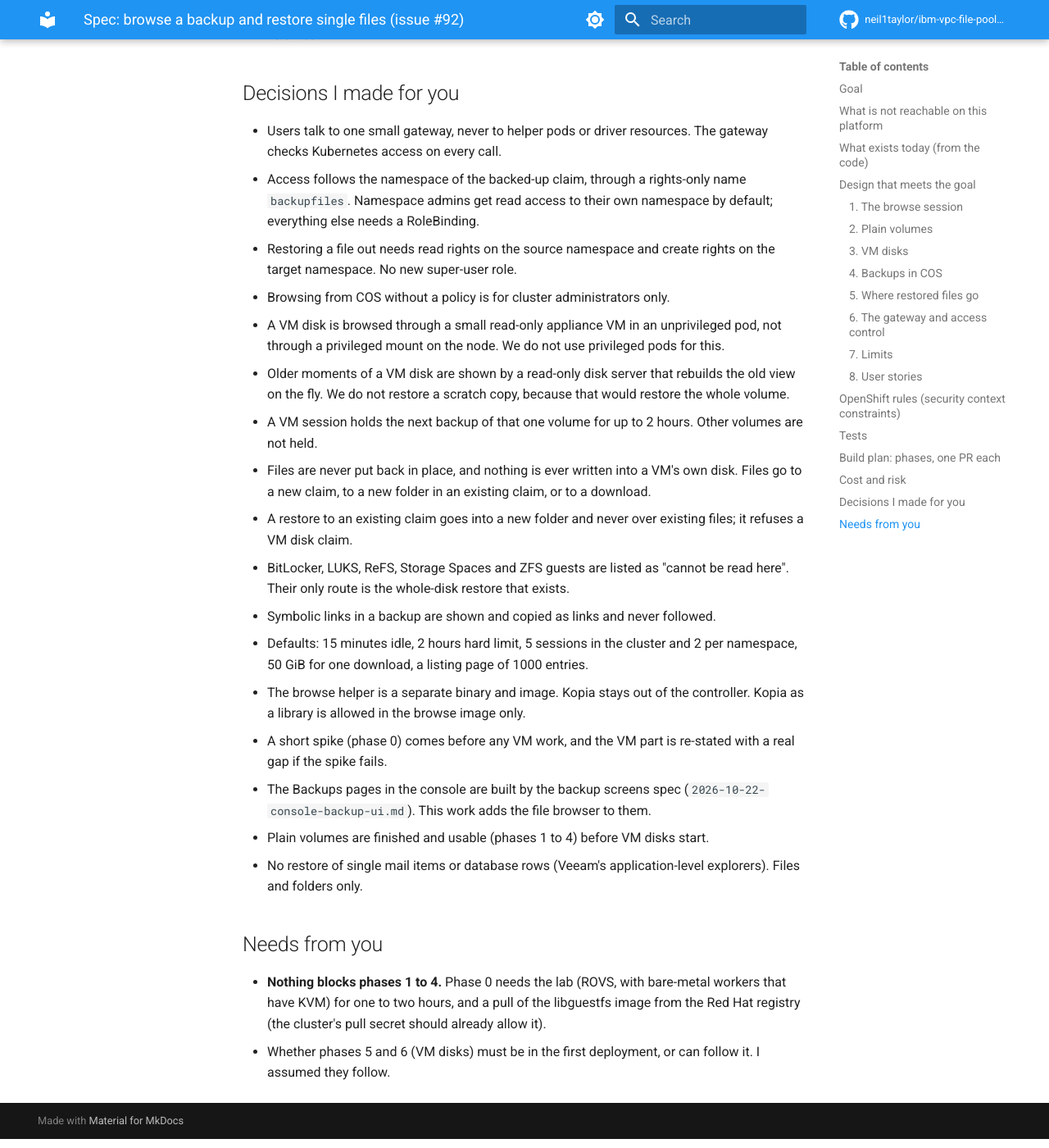
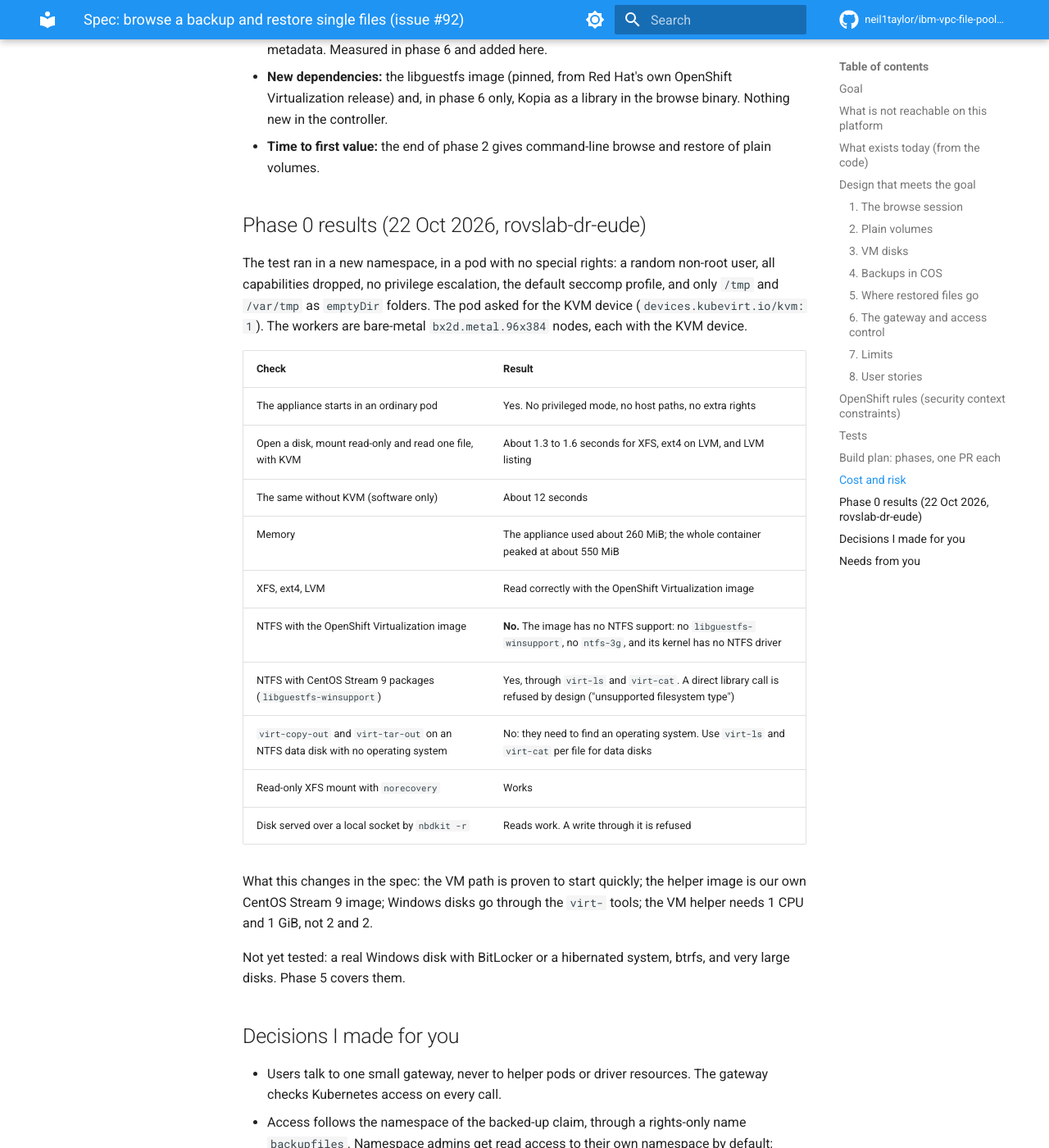
Before and after one commit to neil1taylor/ibm-vpc-file-pool-csi, an MkDocs documentation site: the page built from docs/specs/2026-10-22-backup-file-restore.md, in a window 1280 px wide and 1400 px high, scrolled down 12486 px. Shown: the whole window at 82% size. Built offline with MkDocs 1.6.1 and Material for MkDocs 9.7.7, drawn with Linux system fonts in a browser that asks for light colours; comment, search, counter and statistics services are not loaded; some of the changed text lies outside the part shown.

Commit message:
Spec: phase 0 lab results for single-file restore (#92)

```diff
--- a/docs/specs/2026-10-22-backup-file-restore.md
+++ b/docs/specs/2026-10-22-backup-file-restore.md
@@ -20,7 +20,7 @@ Said first, so there is no surprise later. Size of each gap:
 | Part of the Veeam experience | Can we meet it? | Gap |
 |---|---|---|
 | Plain volumes, local and COS | Yes, fully | None |
-| VM guest: ext4, XFS, btrfs, NTFS, LVM | Yes, in a helper pod with no special rights, by running a tiny read-only appliance VM (see "VM disks"). Needs a proof on the lab first (Phase 0) | Start takes about 1 to 3 minutes with KVM, longer without it (to be measured) |
+| VM guest: ext4, XFS, btrfs, NTFS, LVM | Yes, in a helper pod with no special rights, by running a tiny read-only appliance VM (see "VM disks"). Proven on the lab on 22 Oct 2026 (see "Phase 0 results") | A disk opens and a file reads in about 1.5 seconds with KVM, and about 12 seconds without it |
 | Older moments of a VM disk, instantly | Yes, with a small read-only disk server that rebuilds the old view on the fly | New code, the riskiest part of this spec |
 | VM guest file systems that need a key: BitLocker, LUKS | **No.** Without the guest's key nobody can read them, Veeam included | You can only restore the whole disk (works today) |
 | VM guest: ReFS, Storage Spaces, ZFS | **No.** Linux has no safe reader for them | Same: whole disk only. Veeam reads ReFS through a Windows helper. We have none |
@@ -67,7 +67,7 @@ The helper reads the latest copy at `.../pvcs/<volume>` or a moment folder under
 
 A backup of a VM disk is one raw disk. The file systems are inside it, so something must understand partitions, LVM and the guest's file systems, without starting the VM and without root on the node.
 
-**Recommended: a small read-only appliance VM inside the helper pod (libguestfs).** libguestfs is the library that KubeVirt's own `virtctl guestfs` and Red Hat's VM migration tool use. It starts a tiny VM with its own Linux kernel, attaches the disk read-only, and that kernel reads XFS, ext4, btrfs, NTFS (read-only) and LVM. The pod needs **no extra rights**: no privileged mode, no loop devices, no `CAP_SYS_ADMIN`, no FUSE, no host paths. It runs as root only inside its own pod, like today's Jobs, and works under the OpenShift rules if the driver namespace has them (see "OpenShift rules"). With the KVM device (`devices.kubevirt.io/kvm`, the device KubeVirt already uses) the appliance is fast. Without KVM (a ROKS cluster with virtual workers) it works with software emulation, slower. Both are tested in Phase 0.
+**Recommended: a small read-only appliance VM inside the helper pod (libguestfs).** libguestfs is the library that KubeVirt's own `virtctl guestfs` and Red Hat's VM migration tool use. It starts a tiny VM with its own Linux kernel, attaches the disk read-only, and that kernel reads XFS, ext4, btrfs, NTFS (read-only) and LVM. The pod needs **no extra rights**: no privileged mode, no loop devices, no `CAP_SYS_ADMIN`, no FUSE, no host paths. It runs as root only inside its own pod, like today's Jobs, and works under the OpenShift rules if the driver namespace has them (see "OpenShift rules"). With the KVM device (`devices.kubevirt.io/kvm`, the device KubeVirt already uses) the appliance is fast. Without KVM (a ROKS cluster with virtual workers) it works with software emulation, slower. Both were tested in Phase 0 (see "Phase 0 results").
 
 How it is wired:
 1. **A disk server (new code).** The pod starts a read-only disk server in Go that shows the VM disk to the appliance as a network block device on a local socket. For the latest moment it reads `disk.img`. For an older moment it reads `disk.img` and the undo files newer than that moment, newest first, and returns the old contents of each changed block. This is the same rule as `Rewind`, but without writing a copy. No scratch space and no wait, however big the disk is. The server only answers reads; its export is marked read-only.
@@ -81,7 +81,7 @@ Why not the cheaper routes:
 
 **Safety of reading a guest file system.** The disk is read-only at four layers: the NFS mount, the disk server, the appliance's drive flag, and the mount flag. The appliance is thrown away when the session ends. A broken or hostile file system can crash the appliance, not the node. The appliance has no network.
 
-**Dirty file systems.** A backup of a running VM is a crash copy unless the freeze worked (the status says which: `FileSystemConsistent` or crash-consistent). A read-only mount of a crash copy may not be allowed to replay the journal. The helper then mounts with the "do not replay" option (`norecovery` for XFS, `noload` for ext4). The page shows a notice: "this copy was taken while the VM was running; the newest changes may be missing." Phase 0 checks what libguestfs does by itself.
+**Dirty file systems.** A backup of a running VM is a crash copy unless the freeze worked (the status says which: `FileSystemConsistent` or crash-consistent). A read-only mount of a crash copy may not be allowed to replay the journal. The helper then mounts with the "do not replay" option (`norecovery` for XFS, `noload` for ext4). The page shows a notice: "this copy was taken while the VM was running; the newest changes may be missing." Phase 0 showed that a read-only XFS mount with `norecovery` works in the appliance.
 
 **Not read: encrypted and unusual file systems.** If the helper finds BitLocker, LUKS, ReFS, Storage Spaces or ZFS it lists the volume as "cannot be read here" with the reason. Nothing is skipped silently.
 
@@ -135,8 +135,8 @@ A person in namespace B who wants a file from the backup of namespace A, to put
 | Folder listing page | 1000 entries | Large folders stay fast |
 | Session idle time | 15 min | Frees the pod and the lease |
 | Session hard limit | 2 hours | Stops a forgotten session from holding backups |
-| Open sessions | 5 in the cluster, 2 per namespace | Each VM session needs about 1.5 GiB memory |
-| Helper pod | plain: 200m CPU, 256 MiB; VM guest: 2 CPU, 2 GiB | Appliance memory |
+| Open sessions | 5 in the cluster, 2 per namespace | Each VM session used about 550 MiB in the lab (Phase 0) |
+| Helper pod | plain: 200m CPU, 256 MiB; VM guest: 1 CPU, 1 GiB | Appliance memory (lab peak 550 MiB) |
 | One file download | 50 GiB | Stream, no temporary copy |
 | One restore | 200 GiB or the free space of the target, whichever is less | The Job checks first |
 | Appliance start | 10 minutes, then the session fails with the reason | Software emulation is slow |
@@ -147,7 +147,7 @@ All defaults are Helm values (`backupBrowse.*`) and are listed in `HELM-VALUES.m
 ### 8. User stories
 
 Console:
-1. As a namespace admin, I open **Backups**, pick a policy, see my volumes, pick a volume and a moment, and press **Browse files**. A plain volume opens at once. A VM disk shows "Starting the reader, about 1 to 3 minutes" and then a picker of the disk's file systems.
+1. As a namespace admin, I open **Backups**, pick a policy, see my volumes, pick a volume and a moment, and press **Browse files**. A plain volume opens at once. A VM disk shows "Starting the reader" for a few seconds and then a picker of the disk's file systems.
 2. I click into folders, search the current folder by name, tick files and folders, and press **Download** (one file, or a tar for several) or **Restore to a claim** (new claim, or a folder in an existing one).
 3. I see the status of the restore (copying, done, failed) and a link to the new claim.
 4. A VM backup shows the notice about a crash copy, and a lock icon on volumes that cannot be read, with the reason.
@@ -164,7 +164,8 @@ Command line (`kubectl backup`, same plugin as today):
 - **Plain volume helper:** runs as root in its pod with all capabilities dropped, on a read-only NFS mount. No special rule. It is the same as today's share Jobs.
 - **VM guest helper:** also unprivileged. It asks for the KVM device through the KubeVirt device plugin (`devices.kubevirt.io/kvm: 1`) when the node has it. Without it, no request, and software emulation. It needs a writable `/tmp` and `/var/tmp` (an `emptyDir` with a size limit). It needs no SCC beyond what the driver namespace already allows.
 - **If the driver is installed in a namespace where OpenShift does apply SCCs** (not `kube-system`), the chart ships one SCC, `pool-csi-browse`, that allows running as root with no capabilities and no host access, and the controller gets `use` on it only. The release test checks that this SCC and the pod pass admission.
-- **Image.** The VM helper image is the libguestfs image of OpenShift Virtualization, pinned by digest, with our static Go binary copied in (`CGO_ENABLED=0`). It is not built from UBI: UBI repositories do not have the qemu and libguestfs packages (the same reason the converter pod uses the CentOS image). Phase 0 confirms which image to use and how the controller finds it, as it finds the virt-launcher image today.
+- **Image.** The VM helper image is our own image, built from CentOS Stream 9 with the `libguestfs`, `libguestfs-winsupport` and `guestfs-tools` packages, pinned by digest, with our static Go binary copied in (`CGO_ENABLED=0`). Phase 0 ruled out the libguestfs image of OpenShift Virtualization: it has no NTFS support. It is not built from UBI: UBI repositories do not have the qemu and libguestfs packages (the same reason the converter pod uses the CentOS image).
+- **NTFS rule.** The RHEL and CentOS builds of libguestfs read NTFS only when one of the `virt-` tools runs it (for example `virt-ls` and `virt-cat`). A program that uses the library directly gets "unsupported filesystem type". So the helper reads Windows disks by running `virt-ls` and `virt-cat`, as the packaging intends. It must not pretend to be one of those tools.
 - **Never:** privileged pods, `hostPath`, loop devices, FUSE, or kernel mounts of a guest file system on the node.
 
 ## Tests
@@ -200,13 +201,34 @@ Total: about 4 to 6 weeks of agent work, with the lab as the slowest part (stage
 
 ## Cost and risk
 
-- **Biggest technical risk:** the VM path (phases 5 and 6). It has three new parts: the disk server, the appliance in a pod, and the COS range reads. Phase 0 removes the first doubt early. If the appliance cannot run in a pod on ROVS, the fall-back is a helper that restores one volume to scratch space and then reads it. That does not meet the goal; the gap would be shown to you before we build it.
+- **Biggest technical risk:** the VM path (phases 5 and 6). It has three new parts: the disk server, the appliance in a pod, and the COS range reads. Phase 0 removed the first doubt: the appliance runs in an ordinary pod on ROVS. If that ever changes, the fall-back is a helper that restores one volume to scratch space and then reads it. That does not meet the goal; the gap would be shown to you before we build it.
 - **Security risk:** reading hostile data (a backup of a compromised VM). The appliance is the main defence. For plain volumes the risk is path tricks, handled by handle-based opens and tests.
 - **Backups held back:** a VM session delays that volume's next backup by up to 2 hours. A noisy user could do it repeatedly; the per-namespace limit and the audit trail bound it.
 - **Resources:** each VM session takes about 2 CPU and 2 GiB on a worker for its life. The limit of 5 open sessions bounds it.
 - **COS cost:** reads from COS cost egress and requests. Browsing one file is cheap; browsing a VM disk reads only the blocks the file system asks for, but a first mount reads a lot of metadata. Measured in phase 6 and added here.
 - **New dependencies:** the libguestfs image (pinned, from Red Hat's own OpenShift Virtualization release) and, in phase 6 only, Kopia as a library in the browse binary. Nothing new in the controller.
 - **Time to first value:** the end of phase 2 gives command-line browse and restore of plain volumes.
+
+## Phase 0 results (22 Oct 2026, rovslab-dr-eude)
+
+The test ran in a new namespace, in a pod with no special rights: a random non-root user, all capabilities dropped, no privilege escalation, the default seccomp profile, and only `/tmp` and `/var/tmp` as `emptyDir` folders. The pod asked for the KVM device (`devices.kubevirt.io/kvm: 1`). The workers are bare-metal `bx2d.metal.96x384` nodes, each with the KVM device.
+
+| Check | Result |
+|---|---|
+| The appliance starts in an ordinary pod | Yes. No privileged mode, no host paths, no extra rights |
+| Open a disk, mount read-only and read one file, with KVM | About 1.3 to 1.6 seconds for XFS, ext4 on LVM, and LVM listing |
+| The same without KVM (software only) | About 12 seconds |
+| Memory | The appliance used about 260 MiB; the whole container peaked at about 550 MiB |
+| XFS, ext4, LVM | Read correctly with the OpenShift Virtualization image |
+| NTFS with the OpenShift Virtualization image | **No.** The image has no NTFS support: no `libguestfs-winsupport`, no `ntfs-3g`, and its kernel has no NTFS driver |
+| NTFS with CentOS Stream 9 packages (`libguestfs-winsupport`) | Yes, through `virt-ls` and `virt-cat`. A direct library call is refused by design ("unsupported filesystem type") |
+| `virt-copy-out` and `virt-tar-out` on an NTFS data disk with no operating system | No: they need to find an operating system. Use `virt-ls` and `virt-cat` per file for data disks |
+| Read-only XFS mount with `norecovery` | Works |
+| Disk served over a local socket by `nbdkit -r` | Reads work. A write through it is refused |
+
+What this changes in the spec: the VM path is proven to start quickly; the helper image is our own CentOS Stream 9 image; Windows disks go through the `virt-` tools; the VM helper needs 1 CPU and 1 GiB, not 2 and 2.
+
+Not yet tested: a real Windows disk with BitLocker or a hibernated system, btrfs, and very large disks. Phase 5 covers them.
 
 ## Decisions I made for you
 
@@ -223,12 +245,14 @@ Total: about 4 to 6 weeks of agent work, with the lab as the slowest part (stage
 - Symbolic links in a backup are shown and copied as links and never followed.
 - Defaults: 15 minutes idle, 2 hours hard limit, 5 sessions in the cluster and 2 per namespace, 50 GiB for one download, a listing page of 1000 entries.
 - The browse helper is a separate binary and image. Kopia stays out of the controller. Kopia as a library is allowed in the browse image only.
-- A short spike (phase 0) comes before any VM work, and the VM part is re-stated with a real gap if the spike fails.
+- A short spike (phase 0) came before any VM work. It passed on 22 Oct 2026.
+- The VM helper image is built by us from CentOS Stream 9, because the OpenShift Virtualization libguestfs image cannot read NTFS.
+- Windows disks are read through the `virt-ls` and `virt-cat` tools, which is the use the packaging allows.
 - The Backups pages in the console are built by the backup screens spec (`2026-10-22-console-backup-ui.md`). This work adds the file browser to them.
 - Plain volumes are finished and usable (phases 1 to 4) before VM disks start.
 - No restore of single mail items or database rows (Veeam's application-level explorers). Files and folders only.
 
 ## Needs from you
 
-- **Nothing blocks phases 1 to 4.** Phase 0 needs the lab (ROVS, with bare-metal workers that have KVM) for one to two hours, and a pull of the libguestfs image from the Red Hat registry (the cluster's pull secret should already allow it).
+- **Nothing blocks phases 1 to 4.** Phase 0 is done.
 - Whether phases 5 and 6 (VM disks) must be in the first deployment, or can follow it. I assumed they follow.
```
